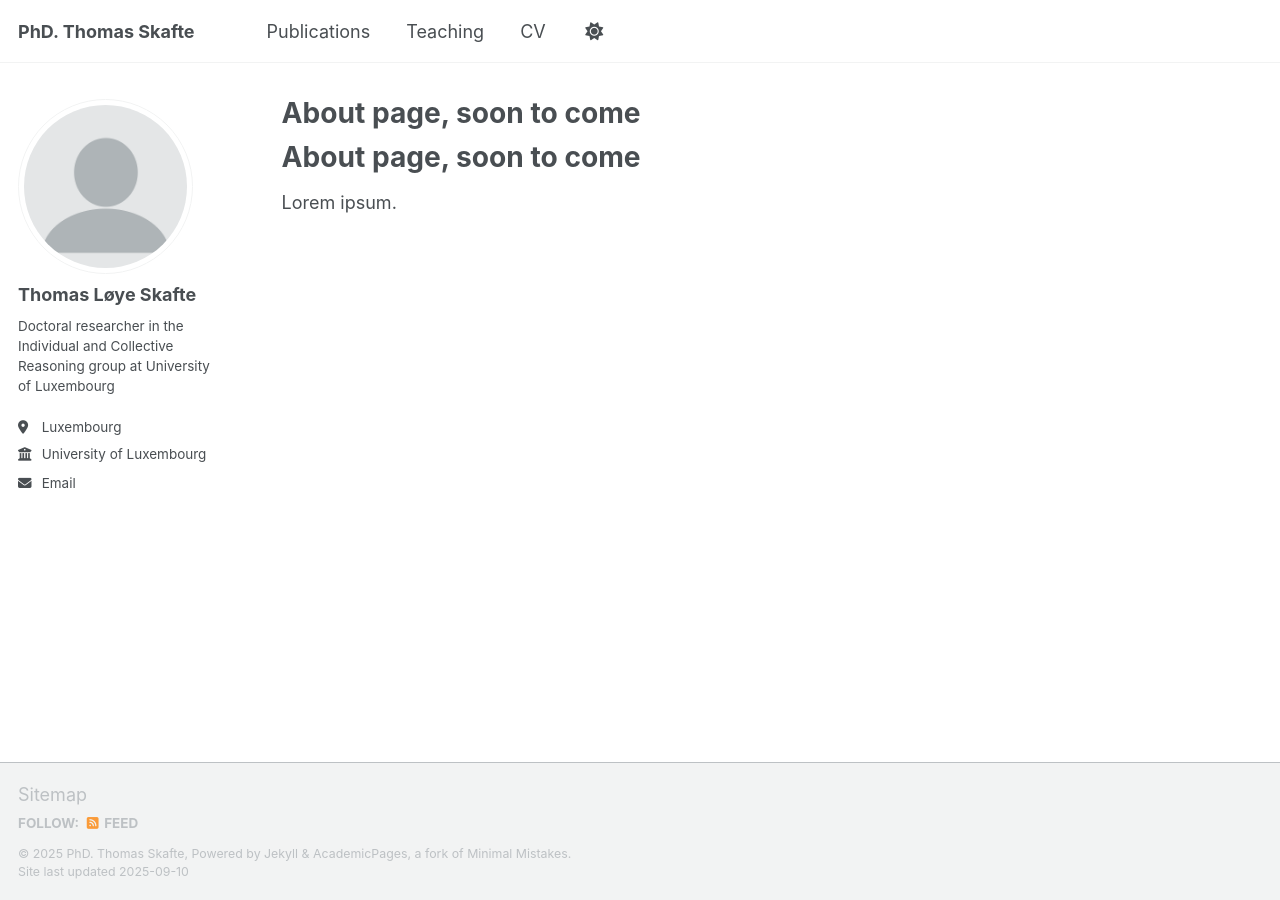
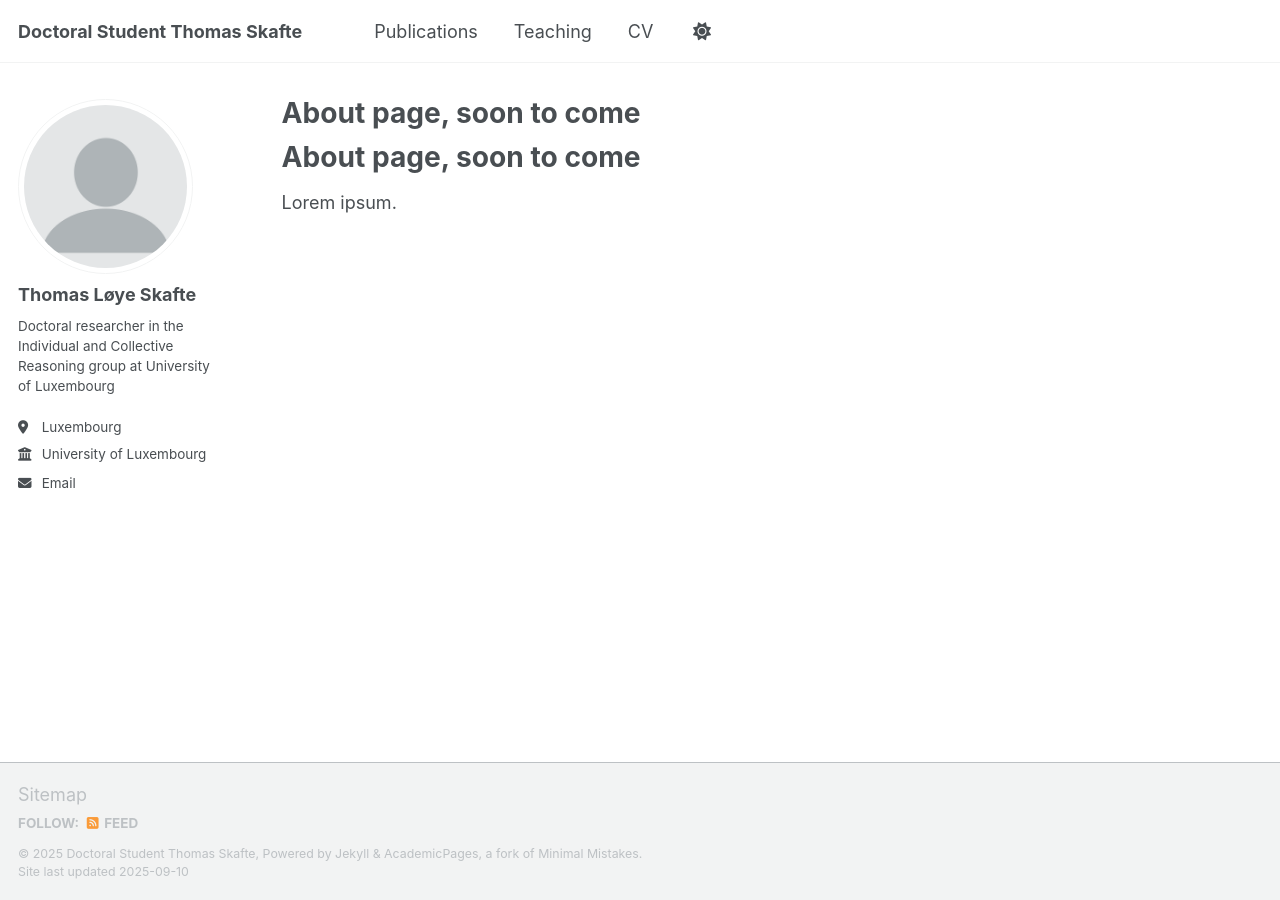
Before and after one commit to ThomasSkafte/ThomasSkafte.github.io, a Jekyll site: the page built from _pages/about.md, in a window 1280 px wide. Built offline with Jekyll 4.4.1, drawn with Linux system fonts in a browser that asks for light colours; a script that is not in the unit is left out.

Commit message:
title change to doctoral student

```diff
--- a/_config.yml
+++ b/_config.yml
@@ -9,9 +9,9 @@
 # Basic Site Settings
 locale                   : "en-US"
 site_theme               : "default" # Currently available options are "default", "air"
-title                    : "PhD. Thomas Skafte"
+title                    : "Doctoral Student Thomas Skafte"
 title_separator          : "-"
-name                     : &name "PhD. Thomas Skafte"
+name                     : &name "Doctoral Student Thomas Skafte"
 description              : &description "Doctoral researcher at University of Luxembourg"
 url                      : https://thomasskafte.github.io # the base hostname & protocol for your site e.g. "https://[your GitHub username].github.io" or if you already have some other page hosted on Github then use "https://[your GitHub username].github.io/[Your Repo Name]"
 baseurl                  : "" # the subpath of your site, e.g. "/blog"
```
